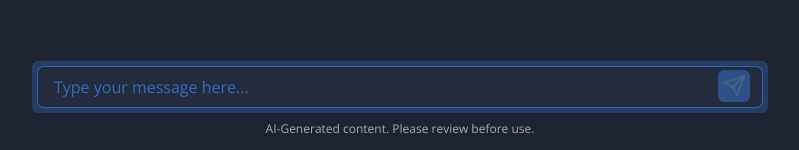
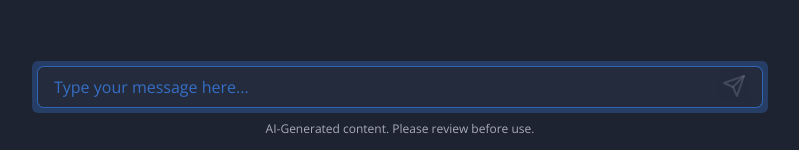
Before and after one commit to stolyarchuk/massist-front, a React (Vite) app: page / in a window 1280 px wide. Shown: the part 647-797 px from the top of the page, without its empty margins (240-1039 px from the left). Built offline with nearby package versions, Linux system fonts and the light colour scheme; no server answers.

Commit message:
fix: update button background and SVG structure in ChatInput component for improved visibility

```diff
--- a/src/components/ChatInput.tsx
+++ b/src/components/ChatInput.tsx
@@ -37,7 +37,7 @@ const ChatInput = ({
           />
           <div className="absolute top-1/2 -translate-y-1/2 right-3">
             <button
-              className="p-1 rounded-md bg-transparent hover:bg-primary-blue/20 dark:hover:bg-dark-primary/30 dark:text-dark-text disabled:opacity-40 disabled:cursor-not-allowed dark:disabled:text-dark-text/40 group relative transition-all duration-200"
+              className="p-1 rounded-md bg-white dark:bg-dark-surface text-primary-blue dark:text-dark-primary hover:text-primary-blue/80 dark:hover:text-dark-primary/80 disabled:opacity-40 disabled:cursor-not-allowed dark:disabled:text-dark-text/40 group relative transition-all duration-200"
               onClick={submitNewMessage}
               disabled={isLoading || !newMessage.trim()}
             >
@@ -51,8 +51,8 @@ const ChatInput = ({
                 strokeLinecap="round"
                 strokeLinejoin="round"
               >
-                <line x1="22" y1="2" x2="11" y2="13"></line>
-                <polygon points="22 2 15 22 11 13 2 9 22 2"></polygon>
+                <path d="M22 2L11 13"></path>
+                <path d="M22 2L15 22L11 13L2 9L22 2Z"></path>
               </svg>
               <span className="absolute -top-10 right-0 bg-gray-700 dark:bg-dark-surface text-white dark:text-dark-text text-xs rounded py-1 px-2 opacity-0 group-hover:opacity-100 transition-opacity whitespace-nowrap">
                 Send message
```
